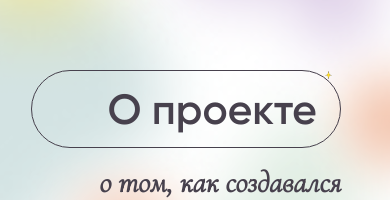
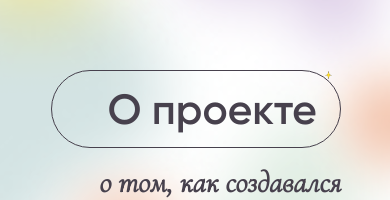
Before and after one commit to impanikaa/longread-app, a React (Create React App) app: page /about in a window 390 px wide. Shown: the part 141-341 px from the top of the page. Built offline with nearby package versions, Linux system fonts and the light colour scheme.

Commit message:
правка адаптивности на главной и about

```diff
--- a/src/components/about/style.module.css
+++ b/src/components/about/style.module.css
@@ -438,7 +438,7 @@
     }
 
     .main_text h1 {
-        width: 70vw;
+        width: 65vw;
         padding-right: 6vw;
         text-align: end;
     }
```
